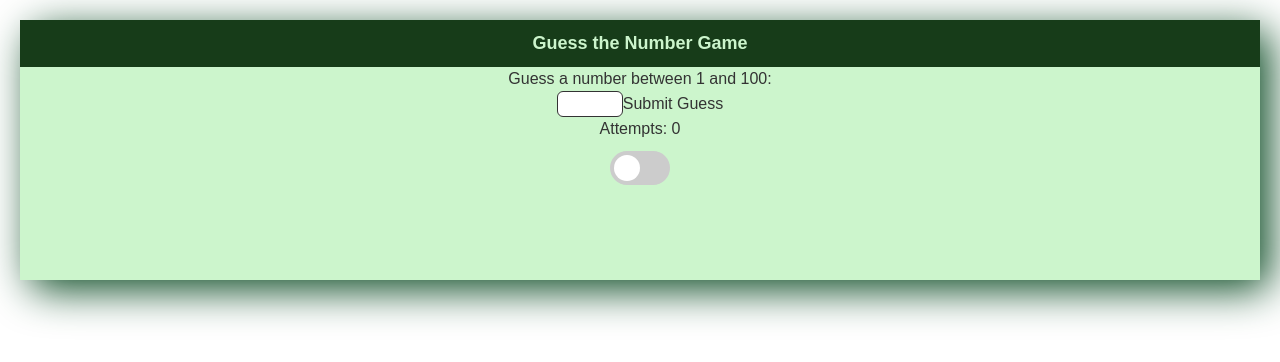
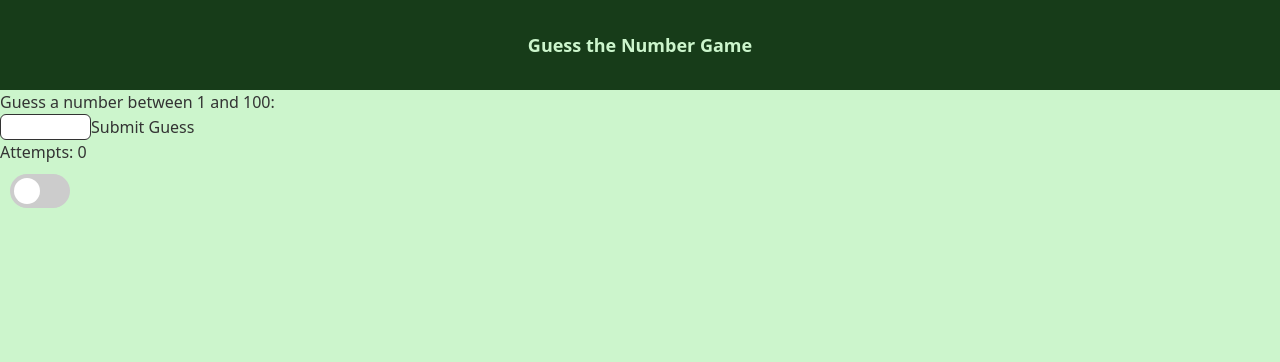
Before and after one commit to madhuriprao/guess-the-number-ts-conversion, a React (Vite) app in the folder client/: page / in a window 1280 px wide. Shown: the top 362 px of the page. Built offline with nearby package versions, Linux system fonts and the light colour scheme.

Commit message:
first commit

```diff
--- a/client/src/App.tsx
+++ b/client/src/App.tsx
@@ -48,7 +48,7 @@ const App: React.FC = () => {
   return (
 
     <>
-    <div className='app'>
+    <div className=''>
     <Header/>
     <div className={darkMode ? "dark-mode" : "light-mode"}>
 
--- a/client/src/main.tsx
+++ b/client/src/main.tsx
@@ -5,6 +5,7 @@ import './index.css'
 
 createRoot(document.getElementById('root')!).render(
   <StrictMode>
+
     <App />
   </StrictMode>,
 )
```
